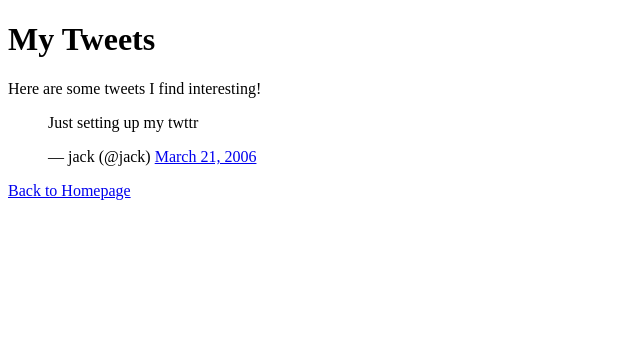
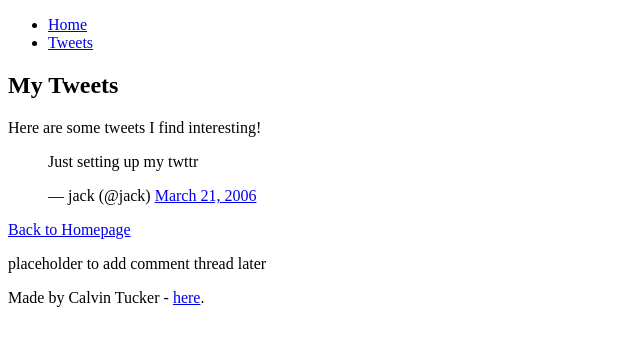
Before and after one commit to calvintucker999-droid/My_First_Portfolio, a plain HTML site: page html_basic/tweets.html in a window 1280 px wide. Shown: the whole page, without its empty margins (0-640 px from the left). Drawn offline with Linux system fonts and the light colour scheme.

Commit message:
html files modified

```diff
--- a/html_basic/tweets.html
+++ b/html_basic/tweets.html
@@ -3,9 +3,18 @@
 <head>
     <meta charset="UTF-8">
     <meta name="viewport" content="width=device-width, initial-scale=1.0">
-    <title>My First Portfolio</title>
+    <title>My Tweets</title>
 </head>
 <body>
+    <header>
+        <ul>
+            <li><a href="index.html">Home</a></li>
+            <li><a href="tweets.html">Tweets</a></li>
+        </ul>
+    </header>
+
+    <main>
+        <article>
             <h1>My Tweets</h1>
             <p>Here are some tweets I find interesting!</p>
 
@@ -16,7 +25,16 @@
             </blockquote>
             <script async src="https://platform.twitter.com/widgets.js" charset="utf-8"></script>
 
-    <!-- Link back to homepage -->
             <p><a href="index.html">Back to Homepage</a></p>
+        </article>
+
+        <aside>
+            <p>placeholder to add comment thread later</p>
+        </aside>
+    </main>
+
+    <footer>
+        <p>Made by Calvin Tucker - <a href="https://github.com/calvintucker999-droid" target="_blank">here</a>.</p>
+    </footer>
 </body>
 </html>
```
Lines whose indentation alone changed are shown as unchanged.
